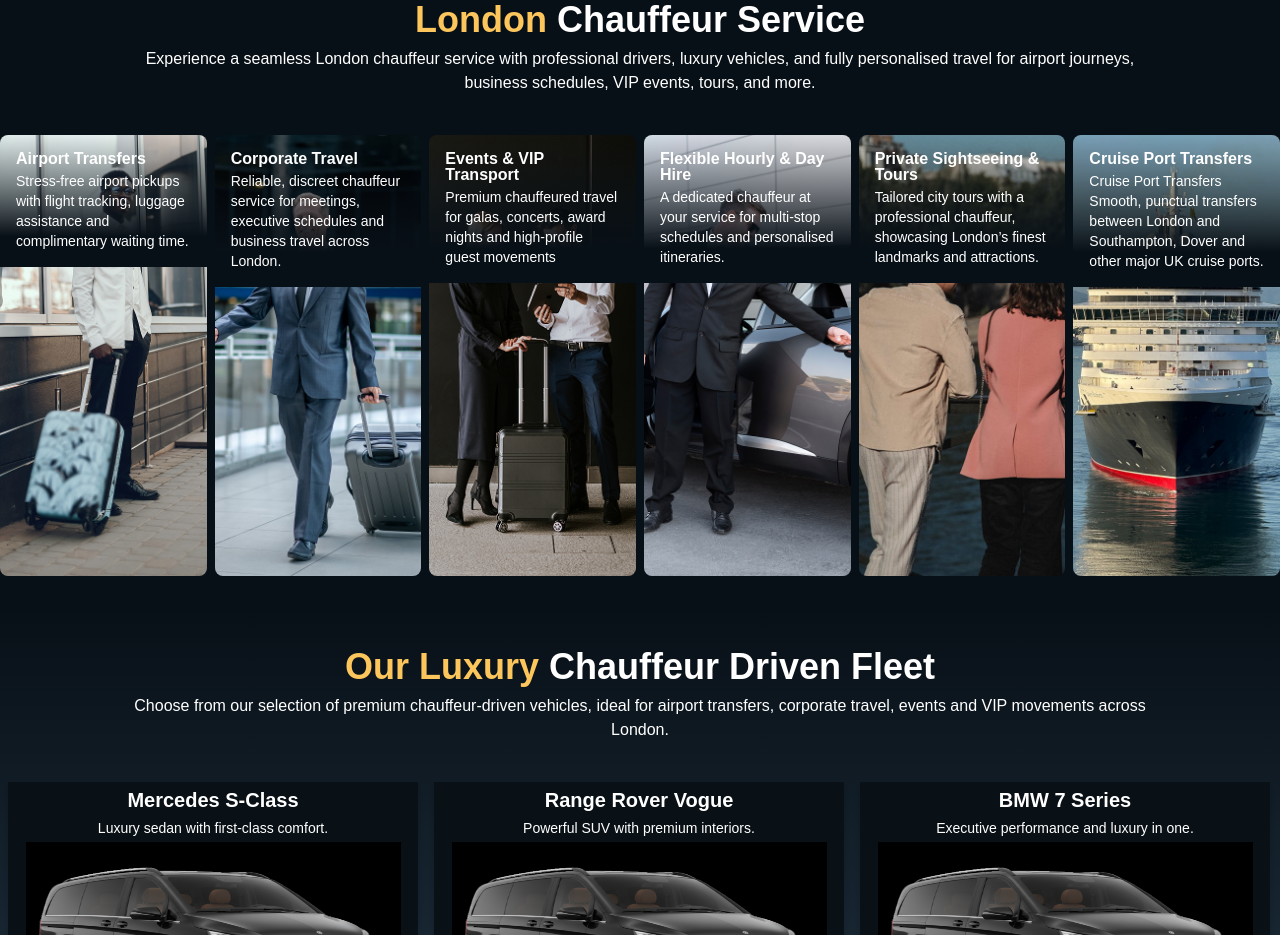
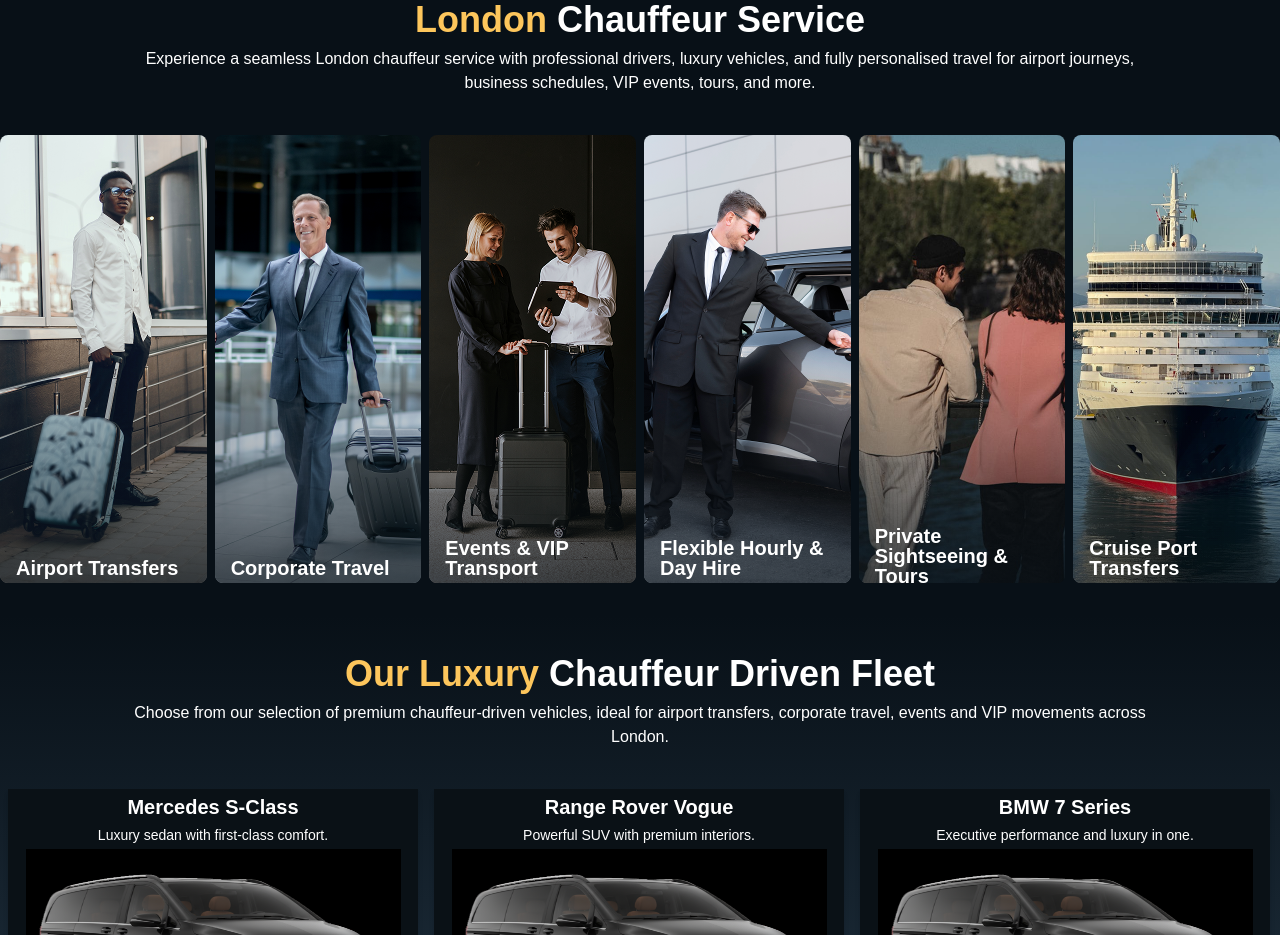
Before and after one commit to vishalmandal01/roldrive, a Next.js app: page / in a window 1280 px wide. Shown: the part 1900-2835 px from the top of the page. Built offline with nearby package versions, Linux system fonts and the light colour scheme.

Commit message:
fix hover image css

```diff
--- /dev/null
+++ b/src/Components/HoverImages.css
@@ -0,0 +1,60 @@
+.hover-images-container {
+  display: flex;
+  gap: 8px;
+}
+
+.image-card {
+  position: relative;
+  width: 220px;
+  height: 448px;
+  border-radius: 8px;
+  overflow: hidden;
+  cursor: pointer;
+}
+
+.image {
+  width: 220px;
+  height: 100%;
+  object-fit: cover;
+  transition: transform 0.5s ease-in-out;
+}
+
+.image-card:hover .image {
+  transform: scale(1.05);
+}
+
+.overlay {
+  position: absolute;
+  z-index: 5;
+  bottom: -215px;
+  left: 0;
+  width: 100%;
+  height: 448px;
+  padding: 16px;
+  display: flex;
+  flex-direction: column;
+  justify-content: flex-end;
+  background: linear-gradient(180deg, rgba(8, 16, 23, 0) 0%, #081017 76.92%);
+  transition: all 0.5s ease-out;
+  padding-top: 85%;
+}
+
+.image-card:hover .overlay {
+  bottom: 0;
+}
+
+.overlay h3 {
+  font-size: 20px;
+  font-weight: 700;
+  line-height: 1;
+  color: white;
+  margin: 0;
+}
+
+.overlay p {
+  font-size: 14px;
+  color: white;
+  margin-top: 4px;
+  height: 200px;
+  line-height: 1.4;
+}
--- a/src/Components/hover-images.tsx
+++ b/src/Components/hover-images.tsx
@@ -1,5 +1,6 @@
 import Image from "next/image";
 import React from "react";
+import "./HoverImages.css"; // 👈 import the CSS file
 
 const imageData = [
   {
@@ -35,44 +36,32 @@ const imageData = [
   {
     title: "Cruise Port Transfers",
     disciption:
-      "Cruise Port Transfers Smooth, punctual transfers between London and Southampton, Dover and other major UK cruise ports.",
+      "Smooth, punctual transfers between London and Southampton, Dover and other major UK cruise ports.",
     image: "/images/Image (5).png",
   },
 ];
+
 export default function HoverImages() {
   return (
-    <div className="flex gap-2">
-      {imageData.map((item, index) => {
-        return (
-          <div
-            key={index}
-            className="relative w-[220px] h-[448px] group overflow-hidden rounded-lg"
-          >
-            {/* Text overlay */}
-            <div
-              className="absolute z-[5] h-[448px ]  p-4 flex flex-col justify-end group-hover:bottom-0 bottom-[-215px] transition-all duration-500 ease-out pt-[85%]  "
-              style={{
-                background:
-                  "linear-gradient(180deg, rgba(8, 16, 23, 0) 0%, #081017 76.92%)",
-              }}
-            >
-              <h3 className="text-[20px] font-bold leading-[1.0]">
-                {item.title}
-              </h3>
-              <p className="text-sm h-[200px] mt-1">{item.disciption}</p>
+    <div className="hover-images-container">
+      {imageData.map((item, index) => (
+        <div key={index} className="image-card">
+          {/* Overlay */}
+          <div className="overlay">
+            <h3>{item.title}</h3>
+            <p>{item.disciption}</p>
           </div>
+
           {/* Image */}
-
           <Image
             src={item.image}
             alt={item.title}
             width={220}
             height={448}
-              className="w-[220px] h-full object-cover transition-transform duration-500 ease-in-out group-hover:scale-105"
+            className="image"
           />
         </div>
-        );
-      })}
+      ))}
     </div>
   );
 }
```
Lines whose indentation alone changed are shown as unchanged.
